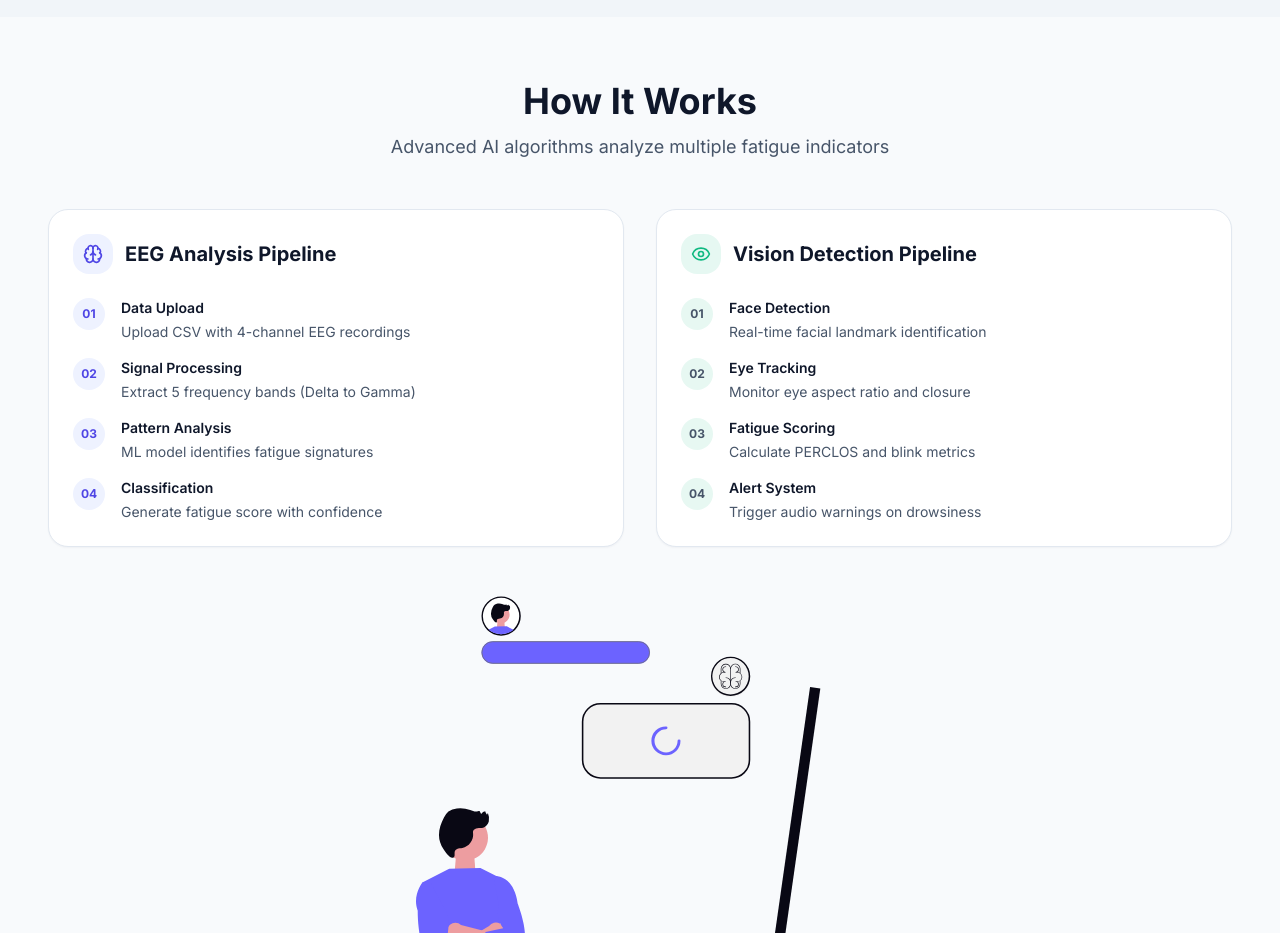
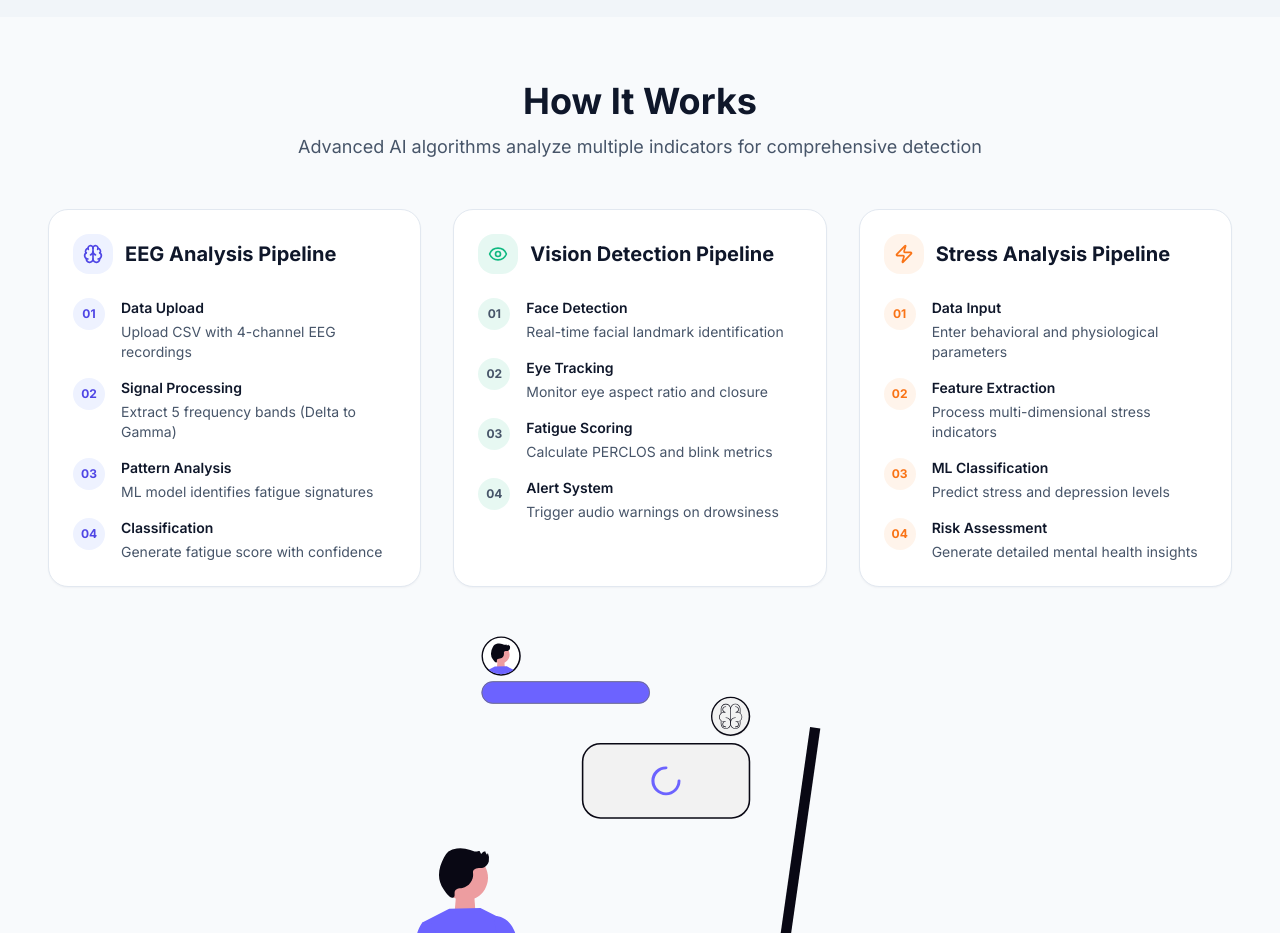
Before and after one commit to S-Baksi/Stress-and-depression-detection, a React (Vite) app: page / in a window 1280 px wide. Shown: the part 1600-2533 px from the top of the page. Built offline with nearby package versions, Linux system fonts and the light colour scheme.

Commit message:
feat: enhance HomePage with stress detection process and improve layout

```diff
--- a/src/HomePage.jsx
+++ b/src/HomePage.jsx
@@ -211,11 +211,11 @@ function HomePage() {
                 How It Works
               </h2>
               <p className="text-lg" style={{ color: 'var(--text-body)' }}>
-                Advanced AI algorithms analyze multiple fatigue indicators
+                Advanced AI algorithms analyze multiple indicators for comprehensive detection
               </p>
             </div>
 
-            <div className="grid md:grid-cols-2 gap-8 mb-12">
+            <div className="grid md:grid-cols-3 gap-8 mb-12">
               {/* EEG Process */}
               <div className="card p-6">
                 <div className="flex items-center gap-3 mb-6">
@@ -267,6 +267,37 @@ function HomePage() {
                   ].map((step) => (
                     <div key={step.num} className="flex gap-4">
                       <span className="shrink-0 w-8 h-8 rounded-full flex items-center justify-center text-xs font-bold" style={{ backgroundColor: 'rgba(16, 185, 129, 0.1)', color: 'var(--emerald-600)' }}>
+                        {step.num}
+                      </span>
+                      <div>
+                        <h4 className="text-sm font-semibold mb-1" style={{ color: 'var(--text-heading)' }}>{step.title}</h4>
+                        <p className="text-sm" style={{ color: 'var(--text-body)' }}>{step.desc}</p>
+                      </div>
+                    </div>
+                  ))}
+                </div>
+              </div>
+
+              {/* Stress Detection Process */}
+              <div className="card p-6">
+                <div className="flex items-center gap-3 mb-6">
+                  <div className="w-10 h-10 rounded-lg flex items-center justify-center" style={{ backgroundColor: 'rgba(251, 146, 60, 0.1)' }}>
+                    <Zap size={20} style={{ color: '#f97316' }} />
+                  </div>
+                  <h3 className="text-xl font-bold" style={{ color: 'var(--text-heading)' }}>
+                    Stress Analysis Pipeline
+                  </h3>
+                </div>
+
+                <div className="space-y-4">
+                  {[
+                    { num: "01", title: "Data Input", desc: "Enter behavioral and physiological parameters" },
+                    { num: "02", title: "Feature Extraction", desc: "Process multi-dimensional stress indicators" },
+                    { num: "03", title: "ML Classification", desc: "Predict stress and depression levels" },
+                    { num: "04", title: "Risk Assessment", desc: "Generate detailed mental health insights" }
+                  ].map((step) => (
+                    <div key={step.num} className="flex gap-4">
+                      <span className="shrink-0 w-8 h-8 rounded-full flex items-center justify-center text-xs font-bold" style={{ backgroundColor: 'rgba(251, 146, 60, 0.1)', color: '#f97316' }}>
                         {step.num}
                       </span>
                       <div>
```
